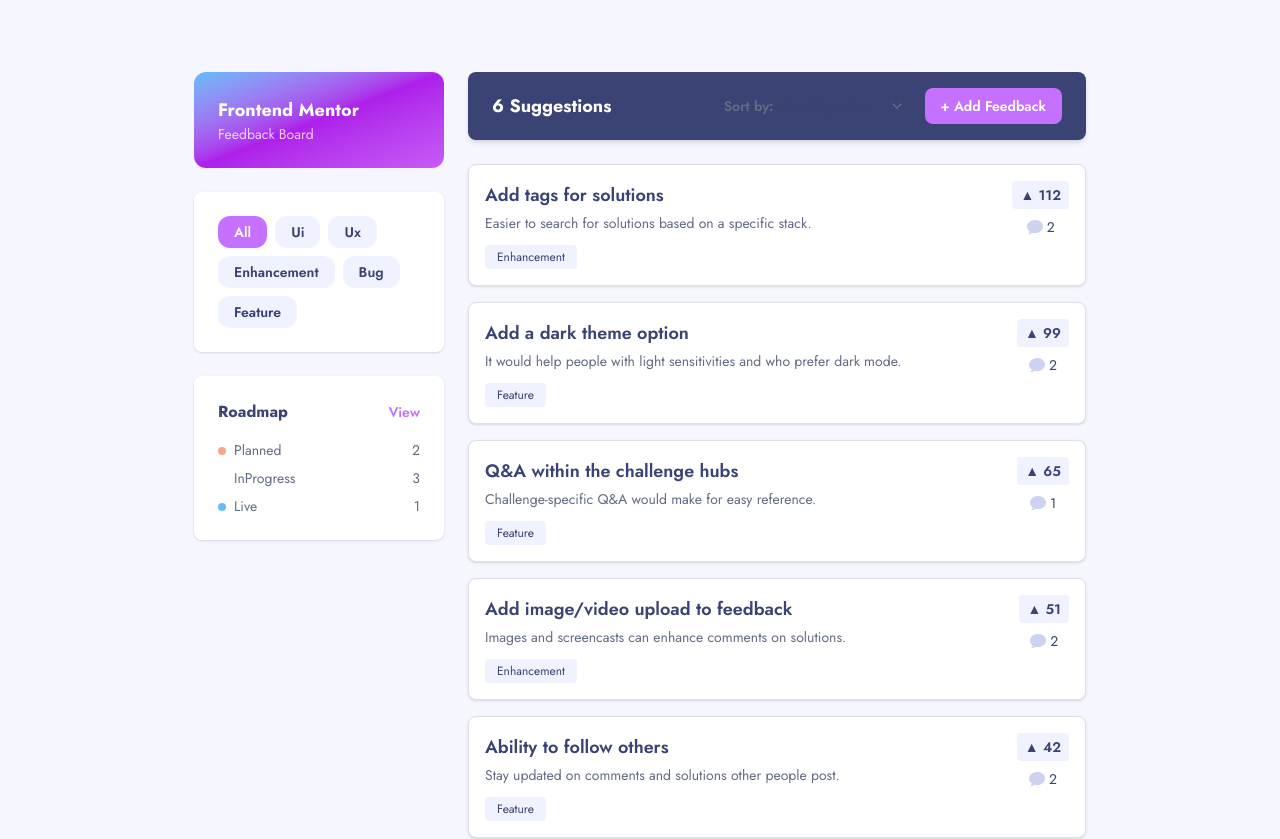
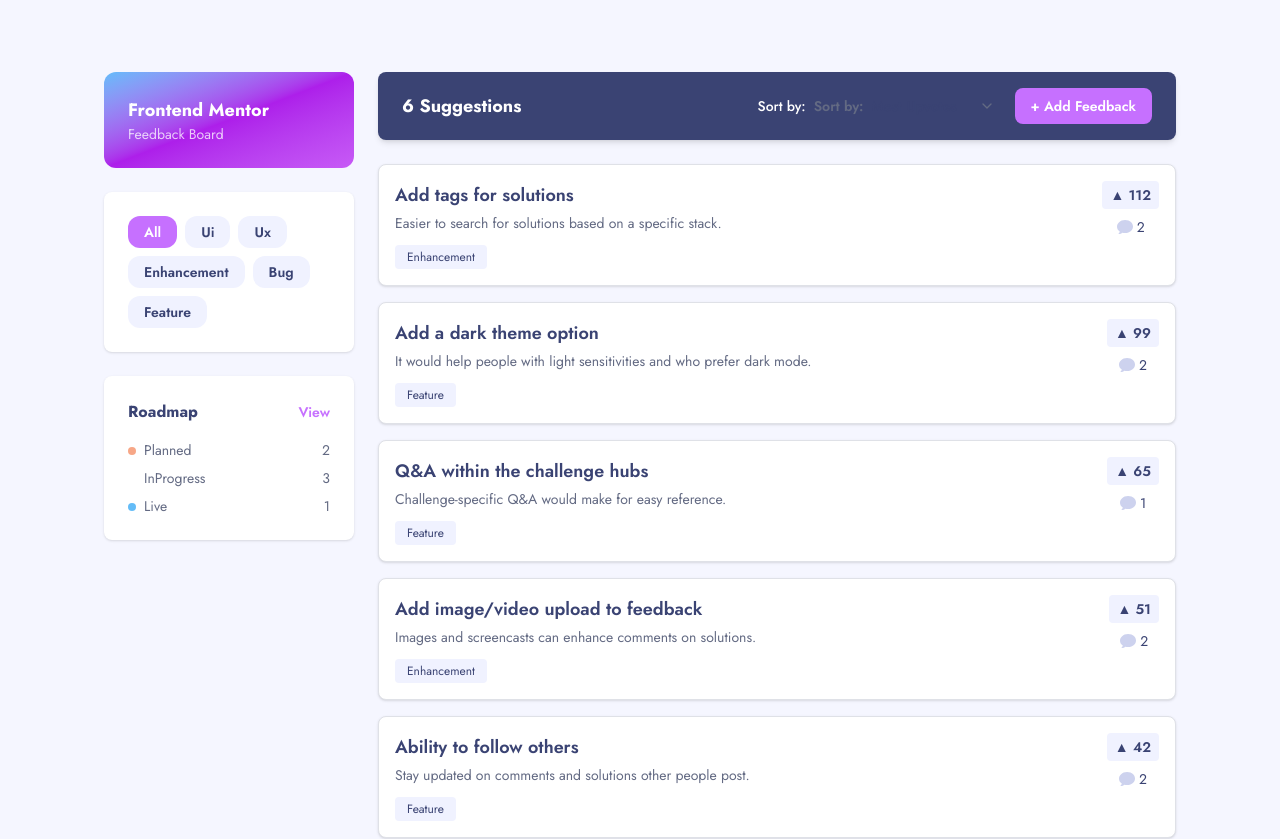
Before and after one commit to andrewteece/product-feedback-app, a Next.js app: page / in a window 1280 px wide. Shown: the top 839 px of the page. Built offline with nearby package versions, Linux system fonts and the light colour scheme; a web font is replaced by a local one.

Commit message:
adjust padding and max-width

```diff
--- a/src/components/feedback/SuggestionsHeader.tsx
+++ b/src/components/feedback/SuggestionsHeader.tsx
@@ -1,5 +1,7 @@
+'use client';
+
+import Link from 'next/link';
 import SortDropdown from '@/components/feedback/SortDropdown';
-import Link from 'next/link';
 import { useFeedbackStore } from '@/store/feedbackStore';
 import { routes } from '@/lib/routes';
 
@@ -8,13 +10,20 @@
   const suggestions = feedback.filter((f) => f.status === 'suggestion');
 
   return (
-    <div className='bg-[var(--bg-header)] text-white px-6 py-4 rounded-lg shadow-md flex justify-between items-center'>
+    <div className='bg-[var(--bg-header)] text-white px-6 py-4 rounded-lg shadow-md flex flex-wrap gap-4 justify-between items-center'>
+      {/* Left: Suggestions count */}
       <h1 className='text-lg font-bold'>{suggestions.length} Suggestions</h1>
-      <div className='flex items-center gap-4'>
-        <SortDropdown />
+
+      {/* Right: Sort + Button */}
+      <div className='flex flex-wrap items-center gap-4'>
+        <div className='flex items-center gap-2 text-sm'>
+          <span className='font-medium'>Sort by:</span>
+          <SortDropdown />
+        </div>
+
         <Link
           href={routes.newFeedback}
-          className='bg-[var(--btn-primary)] hover:bg-[var(--btn-primary-hover)] text-white text-sm font-semibold py-2 px-4 rounded-lg'
+          className='bg-[var(--btn-primary)] hover:bg-[var(--btn-primary-hover)] text-white text-sm font-semibold py-2 px-4 rounded-lg transition'
         >
           + Add Feedback
         </Link>
--- a/src/components/layout/LayoutWrapper.tsx
+++ b/src/components/layout/LayoutWrapper.tsx
@@ -8,7 +8,7 @@
 export default function LayoutWrapper({ children, className }: Props) {
   return (
     <div
-      className={cn('mx-auto max-w-[1100px] px-4 sm:px-6 md:px-10', className)}
+      className={cn('mx-auto max-w-[1440px] px-4 sm:px-6 md:px-10', className)}
     >
       {children}
     </div>
```
